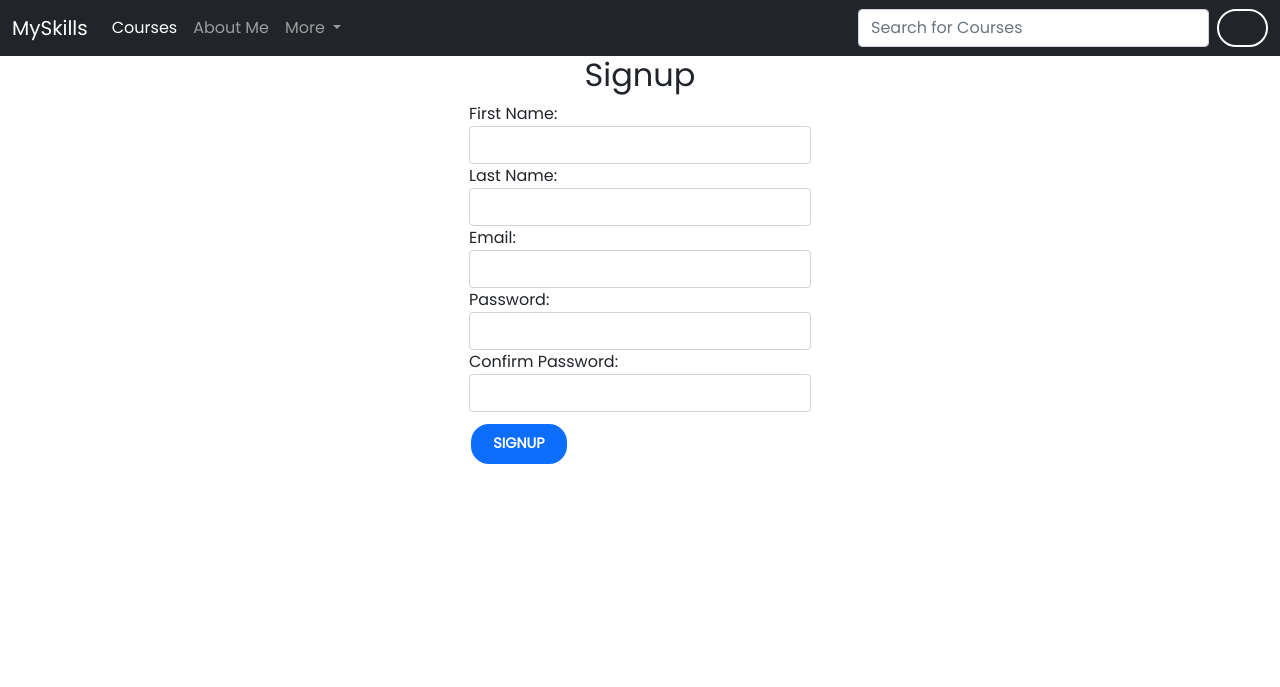
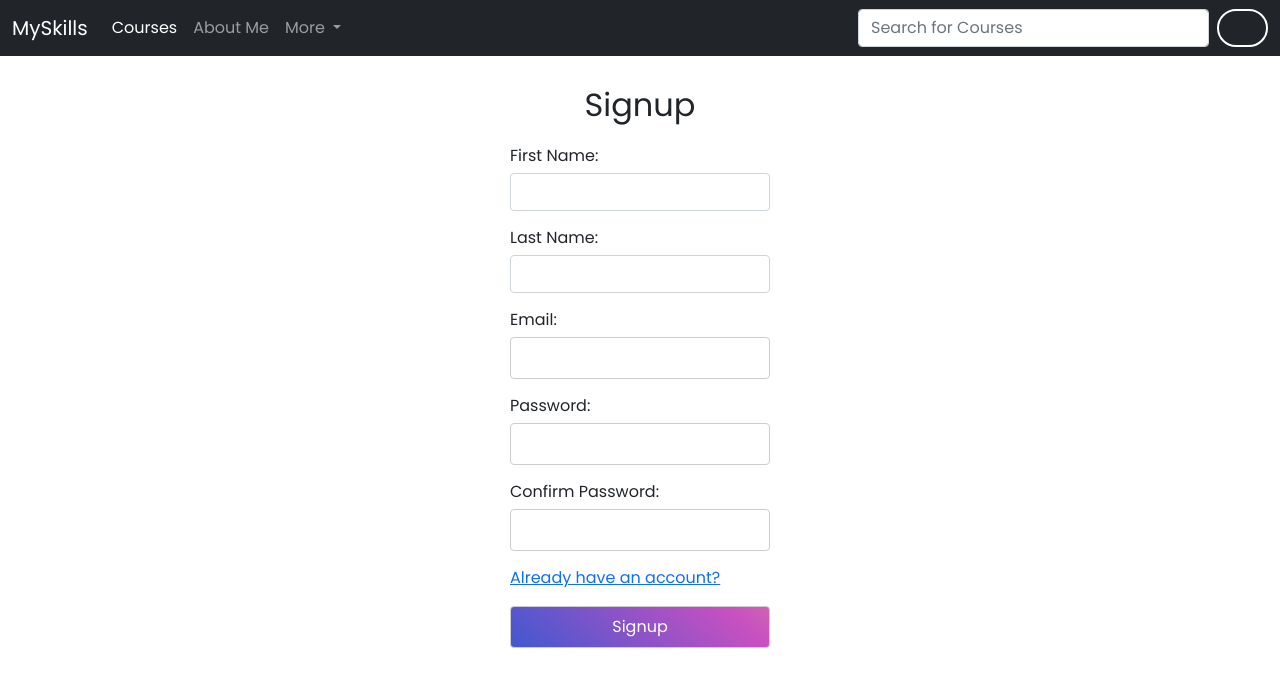
Before and after one commit to vatsal-08/MySkills, a Django app: page /accounts/register/ in a window 1280 px wide. Shown: the top 687 px of the page. Run offline with Django 4.2, Linux system fonts and the light colour scheme; some web fonts are replaced.

Commit message:
Changing design of buttons

```diff
--- a/myskills/accounts/templates/accounts/signup.html
+++ b/myskills/accounts/templates/accounts/signup.html
@@ -4,20 +4,49 @@
 
 {% block content %}
     <style>
-        .centered-container {
-            display: flex;
-            flex-direction: column;
-            align-items: center;
+        .container {
+            width: 300px;
+            margin: 0 auto;
+            padding: 20px;
+            margin-top:10px;
         }
 
-        .custom-form-group {
-            max-width: 400px;
-            width: 100%;
+        .container h2 {
+            text-align: center;
+            margin-bottom: 20px;
         }
 
-        .signup-button {
-            margin-top: 10px;
+        .form-group {
+            margin-bottom: 15px;
         }
+
+        .form-group label {
+            display: block;
+            margin-bottom: 5px;
+        }
+
+        .form-group input[type="email"],
+        .form-group input[type="password"],
+        .form-group input[type="submit"] {
+            width: 100%;
+            padding: 8px;
+            border: 1px solid #ccc;
+            border-radius: 4px;
+        }
+        .form-group input[type="submit"] {
+            background-color: #4158D0;
+            background-image: linear-gradient(43deg, #4158D0 0%, #C850C0 46%, #FFCC70 100%);
+            color: white;
+            cursor: pointer;
+            transition: background-position 0.8s ease-in-out;
+            background-size: 200% 100%;
+            background-position: 0 0;
+        }
+
+        .form-group input[type="submit"]:hover {
+            background-position: 100% 0;
+        }
+
     </style>
     {% if messages %}
         <div class="messages">
@@ -56,8 +85,11 @@
                     <label for="confirm_password">Confirm Password:</label>
                     <input type="password" class="form-control" id="confirm_password" name="confirm_password" required>
                 </div>
+                <p>
+                    <a href="{% url 'login-view' %}">Already have an account?</a>
+                </p>
                 <div class="form-group custom-form-group">
-                    <input type="submit" class="btn btn-primary signup-button" value="Signup">
+                    <input type="submit" value="Signup">
                 </div>
             </form>
         </div>
--- a/myskills/static/css/styles.css
+++ b/myskills/static/css/styles.css
@@ -353,3 +353,6 @@ button.btn.btn-outline-light[type="submit"] {
 ::-webkit-scrollbar-thumb:hover {
   background: #333333;
 }
+li a.dropdown-item:hover{
+  background-color:#3E8BFD;
+}
```
Also changed, not shown: myskills/accounts/templates/accounts/login.html (+6 -2 lines), myskills/static/js/main.js (line endings or trailing spaces).
